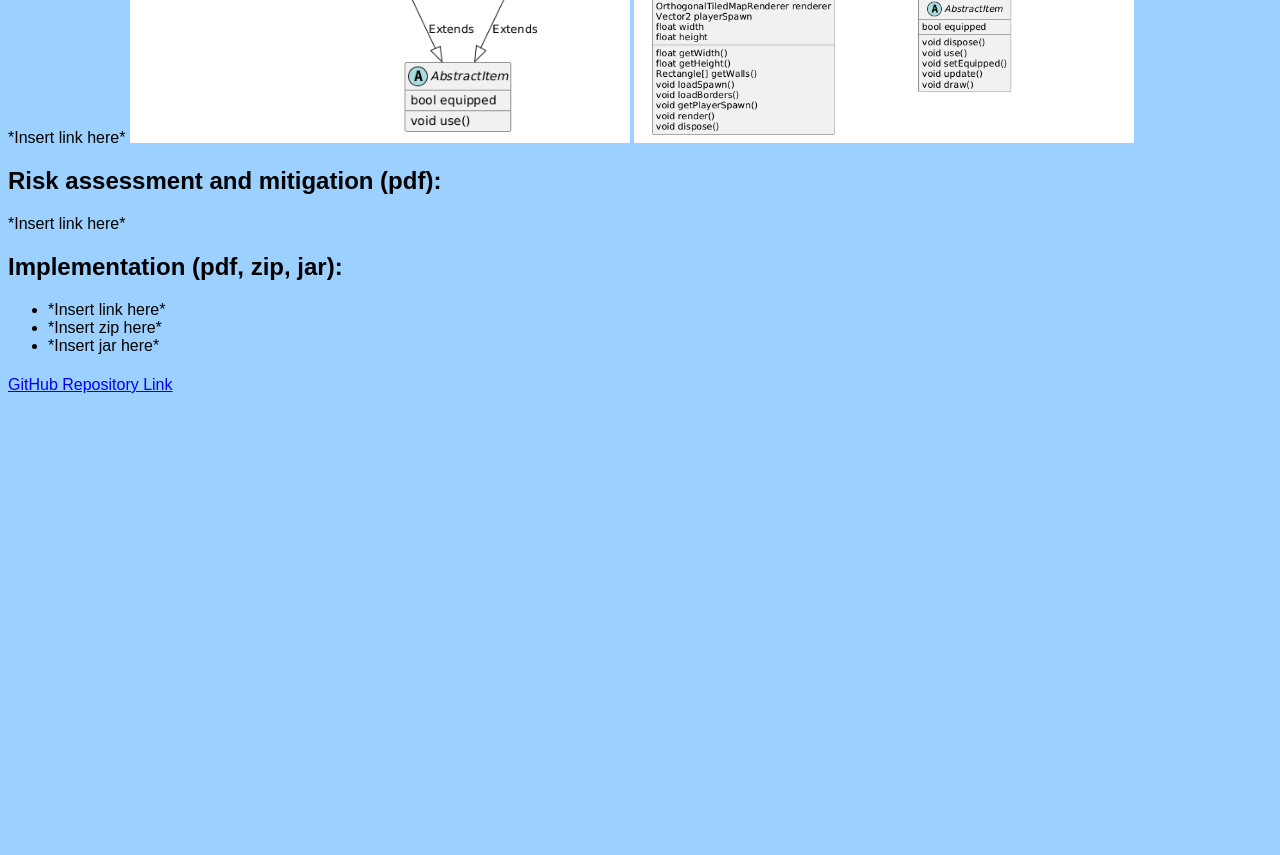
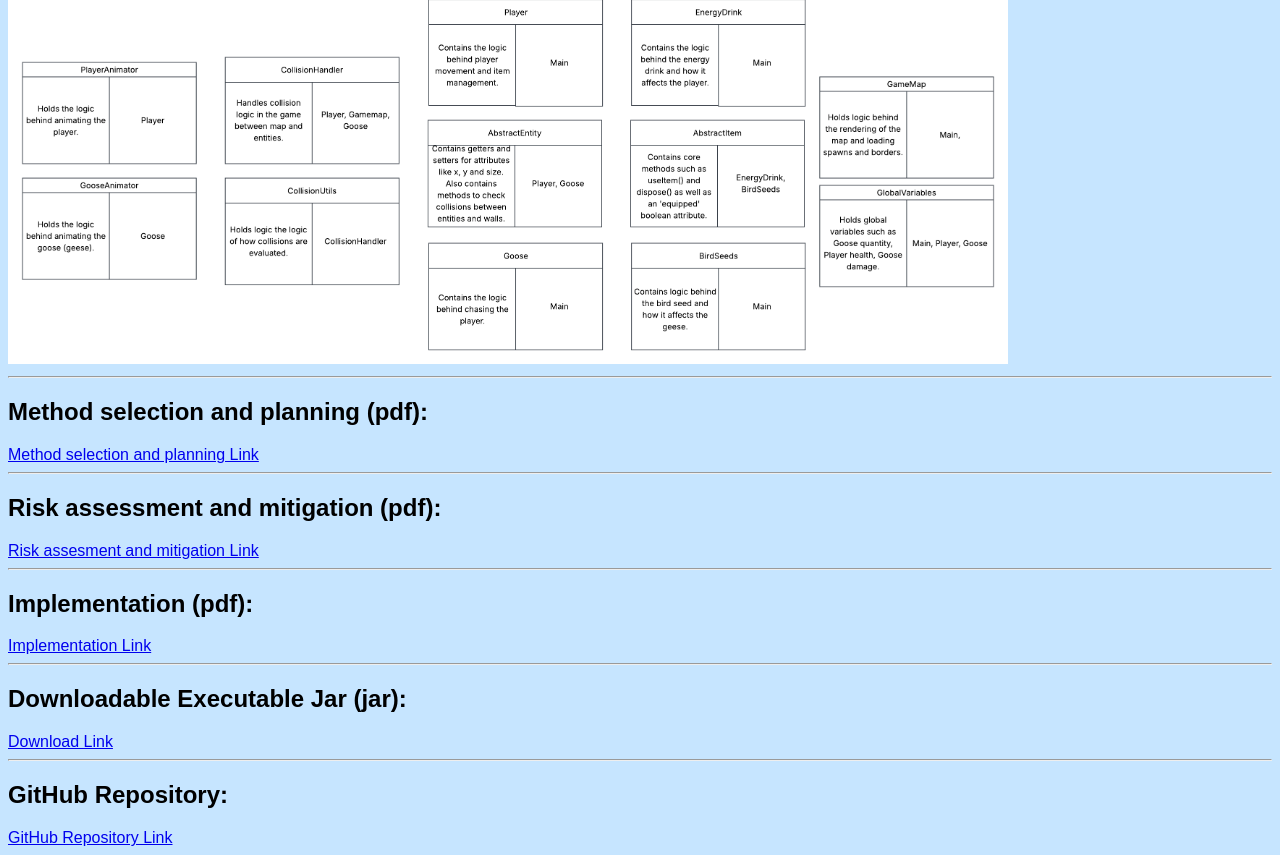
Before and after one commit to henryblack136/goose_project.github.io, a plain HTML site: page index.html in a window 1280 px wide. Shown: the part 1000-1855 px from the top of the page. Before the commit the page ends 1402 px from the top, so only its background shows below. Drawn offline with Linux system fonts and the light colour scheme.

Commit message:
Added all the links to the website + added the last architecture image.

```diff
--- a/index.html
+++ b/index.html
@@ -6,7 +6,7 @@
     <title>Goose Game Submission</title>
     <style>
         html {
-            background-color: rgb(156, 209, 255);
+            background-color: rgb(198, 229, 255);
             font-family: sans-serif;
         }
         ul {
@@ -17,27 +17,44 @@
 <body>
     <h1>Goose Game Submission</h1>
 
+    <hr>
+
     <h2>Requirements (pdf):</h2>
-    <a>*Insert link here*</a>
+    <a href="https://drive.google.com/file/d/1uwcuB_v12WMVfsePrmClp107RfyBO1Fv/view?usp=drive_link">Requirements Link</a>
+
+    <hr>
 
     <h2>Architecture (pdf):</h2>
-    <a>*Insert link here*</a>
+    <a href="https://drive.google.com/file/d/1vEDoqBuCfw8dAD7GzjLRKCIATm2SBH-u/view?usp=drive_link">Architecture Link</a>
+    <br>
+    <img src="./images/class_diagram1.png" width="425">
+    <img src="./images/class_diagram2.png" width="425">
+    <img src="./images/class_diagram3.png" width="1000">
+
+    <hr>
 
     <h2>Method selection and planning (pdf):</h2>
-    <a>*Insert link here*</a>
-    <img src="./images/class_diagram1.png" width="500">
-    <img src="./images/class_diagram2.png" width="500">
+    <a href="https://drive.google.com/file/d/16nkmVyR6gXKd1lmAG2b4T64djm1QAO0b/view?usp=drive_link">Method selection and planning Link</a>
+
+    <hr>
 
     <h2>Risk assessment and mitigation (pdf):</h2>
-    <a>*Insert link here*</a>
+    <a href="https://drive.google.com/file/d/1ZN9QnqaI8NkRErH-st8nqp0kh_-yZvWU/view?usp=drive_link">Risk assesment and mitigation Link</a>
 
-    <h2>Implementation (pdf, zip, jar):</h2>
-    <ul>
-        <li><a>*Insert link here*</a></li>
-        <li><a>*Insert zip here*</a></li>
-        <li><a>*Insert jar here*</a></li>
-    </ul>
+    <hr>
 
+    <h2>Implementation (pdf):</h2>
+    <a href="https://drive.google.com/file/d/1mIYv99wvpieJCTuQxqeqg6NWWHTnRL2S/view?usp=drive_link">Implementation Link</a>
+
+    <hr>
+
+    <h2>Downloadable Executable Jar (jar):</h2>
+    <a href="https://drive.google.com/file/d/1BRlvYDbY1rQL4Lgg_7RI8obLp1SNcYQx/view?usp=drive_link">Download Link</a>
+
+    <hr>
+
+    <h2>GitHub Repository:</h2>
     <a href="https://github.com/YOUSSEFSAIDHOM/duckduckgoose">GitHub Repository Link</a>
+
 </body>
 </html>
```
Also changed, not shown: images/class_diagram3.png (added).
